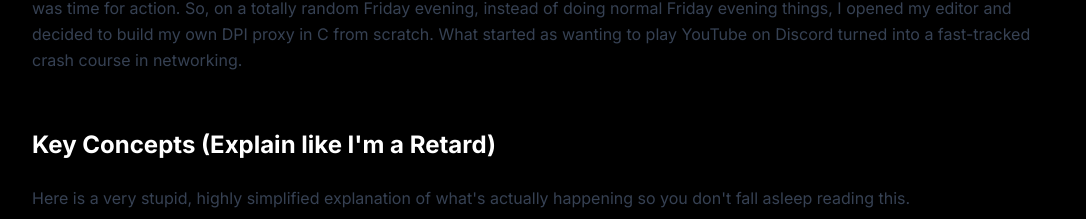
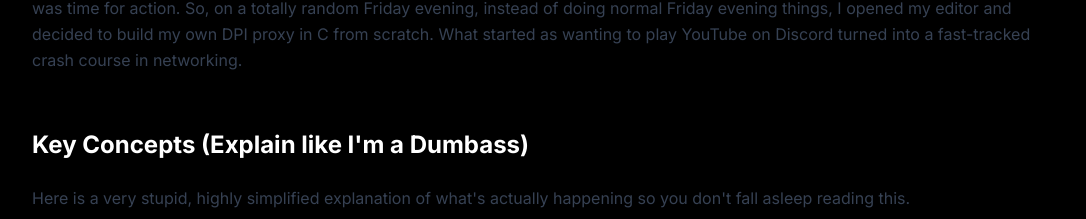
Before and after one commit to ege-ayan/personal-website, a Next.js app: page /blogs/coded-my-own-dpi in a window 1280 px wide. Shown: the part 1593-1812 px from the top of the page, without its empty margins (96-1182 px from the left). Built offline with nearby package versions, Linux system fonts and the light colour scheme.

Commit message:
fix language

```diff
--- a/app/blogs/coded-my-own-dpi/page.tsx
+++ b/app/blogs/coded-my-own-dpi/page.tsx
@@ -212,7 +212,7 @@ export default function Page() {
 
         <section className="w-full max-w-5xl space-y-6">
           <h2 className="text-2xl font-bold">
-            Key Concepts (Explain like I'm a Retard)
+            Key Concepts (Explain like I'm a Dumbass)
           </h2>
           <p className="text-gray-700 dark:text-gray-300 leading-relaxed">
             Here is a very stupid, highly simplified explanation of what's
```
